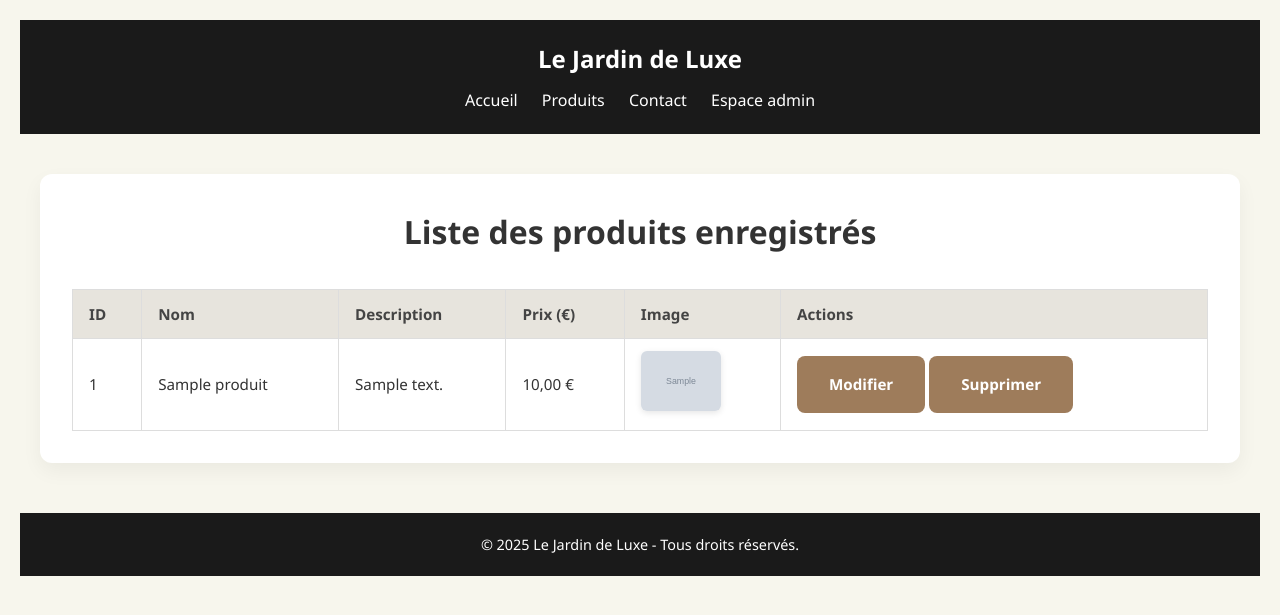
After one commit to Devlim0210/le_jardin_de_luxe, a PHP site: page /voir_produits.php in a window 1280 px wide. The commit adds this page. Shown: the top 615 px of the page. Run offline with PHP 8.4, Linux system fonts and the light colour scheme; tables that the repository leaves empty hold one stand-in row (values such as "Sample post"); grey boxes marked "Sample" are stand-in pictures.

Commit message:
Ajout des pages admin, modifs CSS, HTML, etc.

```diff
--- a/header.php
+++ b/header.php
@@ -15,7 +15,7 @@
       <a href="index.php">Accueil</a>
       <a href="produits.php">Produits</a>
       <a href="contact.php">Contact</a>
-      <a href="login.php">Espace admin</a>
+      <a href="admin.php">Espace admin</a>
 
     </nav>
   </header>
--- a/styles.css
+++ b/styles.css
@@ -347,3 +347,101 @@ footer {
 .cta-button:hover {
   background-color: #5e3b22;
 }
+
+
+/* ===== DASHBOARD ADMIN ===== */
+.admin-dashboard {
+  max-width: 800px;
+  margin: 60px auto;
+  background: white;
+  padding: 3rem;
+  border-radius: 15px;
+  box-shadow: 0 10px 30px rgba(0, 0, 0, 0.05);
+  text-align: center;
+}
+
+.admin-dashboard h1 {
+  font-size: 2.2rem;
+  margin-bottom: 1rem;
+  color: #333;
+}
+
+.admin-dashboard p {
+  font-size: 1.1rem;
+  margin-bottom: 2rem;
+  color: #555;
+}
+
+.admin-actions {
+  display: flex;
+  flex-wrap: wrap;
+  justify-content: center;
+  gap: 1rem;
+}
+
+.admin-button {
+  display: inline-block;
+  padding: 1rem 2rem;
+  background-color: #9e7c5b;
+  color: white;
+  border-radius: 8px;
+  text-decoration: none;
+  font-weight: bold;
+  transition: background-color 0.3s ease;
+}
+
+.admin-button:hover {
+  background-color: #7c5f42;
+}
+
+
+/* ADMIN - Liste des produits/voir_produits */
+.admin-produits {
+  max-width: 1200px;
+  margin: 40px auto;
+  padding: 2rem;
+  background-color: #fff;
+  border-radius: 12px;
+  box-shadow: 0 8px 20px rgba(0, 0, 0, 0.05);
+  text-align: center;
+}
+
+.admin-produits h1 {
+  font-size: 2rem;
+  margin-bottom: 2rem;
+  color: #333;
+}
+
+/* Tableau */
+.produits-table table {
+  width: 100%;
+  border-collapse: collapse;
+  font-size: 0.95rem;
+}
+
+.produits-table thead {
+  background-color: #f0f0f0;
+}
+
+.produits-table th,
+.produits-table td {
+  padding: 12px 16px;
+  border: 1px solid #ddd;
+  text-align: left;
+}
+
+.produits-table th {
+  background-color: #e7e4dd;
+  color: #444;
+}
+
+.produits-table tbody tr:hover {
+  background-color: #f9f9f9;
+}
+
+.produits-table img {
+  max-width: 80px;
+  height: auto;
+  border-radius: 6px;
+  box-shadow: 0 2px 6px rgba(0, 0, 0, 0.1);
+}
--- /dev/null
+++ b/voir_produits.php
@@ -0,0 +1,75 @@
+<?php
+// Connexion à la base de données
+require_once 'includes/db_connection.php';
+?>
+
+<!DOCTYPE html>
+<html lang="fr">
+<head>
+  <meta charset="UTF-8">
+  <title>Voir les produits - Admin</title>
+  <link rel="stylesheet" href="styles.css">
+</head>
+<body>
+
+<?php
+// Inclusion du menu et du logo (barre de navigation)
+include 'header.php';
+?>
+
+<main class="admin-produits">
+  <h1>Liste des produits enregistrés</h1>
+
+  <!-- Section contenant le tableau -->
+  <section class="produits-table">
+    <table>
+      <thead>
+        <tr>
+          <th>ID</th>
+          <th>Nom</th>
+          <th>Description</th>
+          <th>Prix (€)</th>
+          <th>Image</th>
+          <th>Actions</th> <!--  Ajouté pour aligner avec les boutons -->
+        </tr>
+      </thead>
+      <tbody>
+        <?php
+        try {
+          //  Requête SQL pour récupérer tous les produits
+          $stmt = $pdo->query("SELECT * FROM produits ORDER BY date_ajout DESC");
+          $produits = $stmt->fetchAll(PDO::FETCH_ASSOC);
+
+          // Boucle pour afficher chaque produit dans le tableau
+          foreach ($produits as $produit) {
+            echo '<tr>';
+            echo '<td>' . $produit['id'] . '</td>';
+            echo '<td>' . htmlspecialchars($produit['nom']) . '</td>';
+            echo '<td>' . htmlspecialchars($produit['description']) . '</td>';
+            echo '<td>' . number_format($produit['prix'], 2, ',', ' ') . ' €</td>';
+            echo '<td><img src="images/' . htmlspecialchars($produit['image']) . '" alt="' . htmlspecialchars($produit['nom']) . '" width="80"></td>';
+
+            // Colonne Actions : Modifier / Supprimer
+            echo '<td>';
+            echo '<a href="modifier_produit.php?id=' . $produit['id'] . '" class="admin-button">Modifier</a> ';
+            echo '<a href="supprimer_produit.php?id=' . $produit['id'] . '" class="admin-button" onclick="return confirm(\'Supprimer ce produit ?\')">Supprimer</a>';
+            echo '</td>';
+            echo '</tr>';
+          }
+        } catch (PDOException $e) {
+          //  Gestion d'erreur si la requête échoue
+          echo '<tr><td colspan="5">Erreur : ' . $e->getMessage() . '</td></tr>';
+        }
+        ?>
+      </tbody>
+    </table>
+  </section>
+</main>
+
+<?php
+// Footer commun à toutes les pages
+include 'footer.php';
+?>
+
+</body>
+</html>
```
Also changed, not shown: 1 other file.
